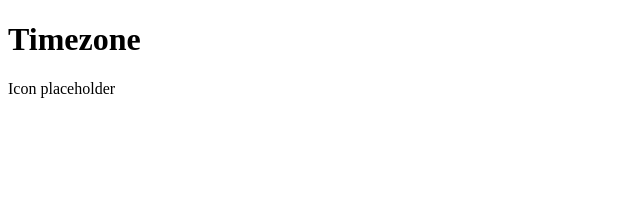
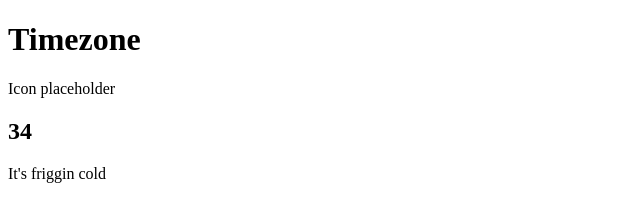
Before and after one commit to agarcian031/weather-app, a plain HTML site: page index.html in a window 1280 px wide. Shown: the whole page, without its empty margins (0-640 px from the left). Drawn offline with Linux system fonts and the light colour scheme.

Commit message:
Update html with temperature and description

```diff
--- a/index.html
+++ b/index.html
@@ -14,7 +14,11 @@
         <h1 class="location-timezone">Timezone</h1>
         <p>Icon placeholder</p>
     </div>
-
+    <!-- TEMPERATURE -->
+    <div class="temperature">
+        <h2 class="teperature-degree">34</h2>
+        <div class="temperature-description">It's friggin cold</div>
+    </div>
 
 
     <script src="app.js"></script>
```
